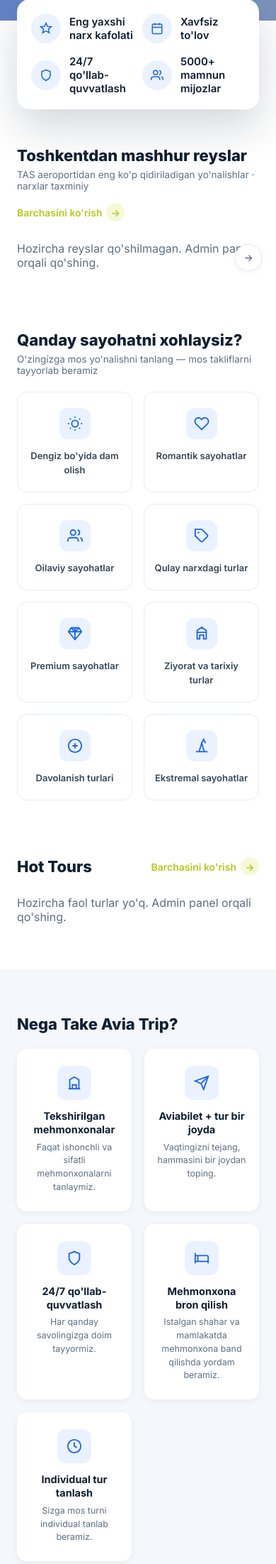
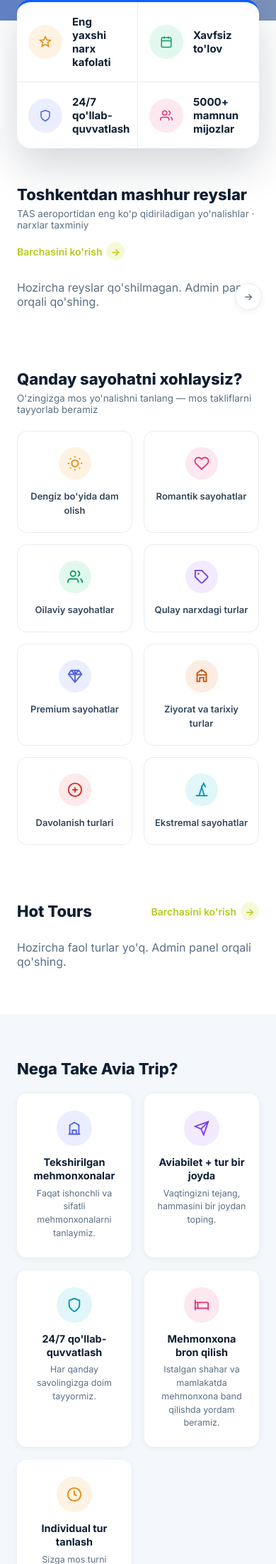
Before and after one commit to ShohzoDev0108/takeavia-project, a Django app: page / in a window 390 px wide. Shown: the part 585-2789 px from the top of the page at 71% size. Run offline with Django 5.2, Linux system fonts and the light colour scheme; data comes from the database, SQL or seed files in the repository; data that the repository does not hold is empty; some libraries are stand-ins or nearby versions; grey boxes are pictures that could not be loaded.

Commit message:
Trust-bar, dam olish va Nega-biz bo'limlariga rangli ikonkalar, Hot Tours to'liq bosiladigan, CTA fon rasmi almashtirildi

```diff
--- a/core/templates/core/index.html
+++ b/core/templates/core/index.html
@@ -144,12 +144,24 @@
   .btn-hero-outline:hover{ background:rgba(255,255,255,.24); transform:translateY(-2px); border-color:rgba(255,255,255,.55);}
 
   /* trust bar — hero pastki chetiga "suzib turgan" karta sifatida, yuqoriroqqa surilgan va kattalashtirilgan */
-  .trust-bar{ background:transparent; padding:0 0 52px; margin-top:-46px; position:relative; z-index:4;}
-  .trust-card{ background:#fff; border-radius:18px; box-shadow:var(--shadow-lg); padding:28px 34px; max-width:1192px; margin:0 auto;}
-  .trust-list{ display:flex; align-items:center; justify-content:center; gap:38px; flex-wrap:wrap; color:var(--ink-800); font-size:15px; font-weight:600;}
-  .trust-list li{ display:flex; align-items:center; gap:12px;}
-  .trust-list .ic{ width:42px; height:42px; border-radius:50%; background:var(--blue-50); display:flex; align-items:center; justify-content:center; flex-shrink:0;}
-  .trust-list svg{ color:var(--blue-600); flex-shrink:0;}
+  .trust-bar{ background:transparent; padding:0 0 60px; margin-top:-54px; position:relative; z-index:4;}
+  .trust-card{
+    background:#fff; border-radius:20px; box-shadow:var(--shadow-lg); max-width:1192px; margin:0 auto;
+    overflow:hidden; border-top:4px solid var(--brand-blue);
+  }
+  .trust-list{ display:flex; align-items:stretch; justify-content:center; color:var(--ink-800); font-size:15px; font-weight:700; flex-wrap:wrap;}
+  .trust-list li{ display:flex; align-items:center; gap:14px; flex:1; min-width:230px; padding:26px 28px; border-right:1px solid var(--line);}
+  .trust-list li:last-child{ border-right:none;}
+  .trust-list .ic{ width:48px; height:48px; border-radius:50%; display:flex; align-items:center; justify-content:center; flex-shrink:0;}
+  .trust-list svg{ flex-shrink:0;}
+  .ic-amber{ background:#fef3e2; color:#e8890c;}
+  .ic-emerald{ background:#e2f8ef; color:#0d9d63;}
+  .ic-indigo{ background:#eaeeff; color:#4f5fe0;}
+  .ic-rose{ background:#fde8f0; color:#e0347a;}
+  .ic-violet{ background:#f2eafe; color:#7c3aed;}
+  .ic-terra{ background:#fdece1; color:#c2560c;}
+  .ic-red{ background:#fde9e9; color:#dc2626;}
+  .ic-teal{ background:#e0f6f8; color:#0891b2;}
 
   /* ===== Route flow (yo'nalishlar tarmog'i animatsiyasi) — hero foniga singdirilgan ===== */
   .hero-flow{ position:relative; width:100%; margin-top:40px;}
@@ -239,15 +251,15 @@
   .vac-item{ background:#fff; border:1px solid var(--line); border-radius:14px; padding:22px 12px; text-align:center; transition:all .18s ease; cursor:pointer;}
   .vac-item:hover{ border-color:var(--neon-dark); background:rgba(207,224,33,.12); box-shadow:var(--shadow-sm); transform:translateY(-3px);}
   .vac-item .ic{
-    width:44px; height:44px; border-radius:12px; background:var(--blue-50); color:var(--blue-600);
-    display:flex; align-items:center; justify-content:center; margin:0 auto 12px; transition:background .18s ease, color .18s ease;
+    width:46px; height:46px; border-radius:50%;
+    display:flex; align-items:center; justify-content:center; margin:0 auto 12px; transition:transform .18s ease;
   }
-  .vac-item:hover .ic{ background:#fff; color:var(--lime-dark);}
+  .vac-item:hover .ic{ transform:scale(1.1);}
   .vac-item span{ font-size:13px; font-weight:600; color:var(--ink-700); line-height:1.3;}
 
   /* ===== Hot tours ===== */
   .tours-grid{ display:grid; grid-template-columns:repeat(3, 1fr); gap:26px;}
-  .tour-card{ border-radius:16px; overflow:hidden; box-shadow:var(--shadow-sm); transition:transform .2s ease, box-shadow .2s ease;}
+  .tour-card{ display:block; border-radius:16px; overflow:hidden; box-shadow:var(--shadow-sm); transition:transform .2s ease, box-shadow .2s ease;}
   .tour-card:hover{ transform:translateY(-4px); box-shadow:var(--shadow-md);}
   .tour-media{ position:relative; height:420px; overflow:hidden;}
   .tour-media img{ width:100%; height:100%; object-fit:cover; transition:transform .45s ease;}
@@ -263,7 +275,7 @@
   .tour-overlay .tour-dates{ display:flex; align-items:center; gap:6px; font-size:11.5px; color:rgba(255,255,255,.7); margin-top:8px;}
   .tour-foot{ display:flex; align-items:center; justify-content:space-between; margin-top:12px;}
   .tour-price{ font-size:21px; font-weight:800; color:#fff; text-shadow:0 1px 8px rgba(0,0,0,.3);}
-  .tour-cta .btn-primary{ padding:9px 16px; font-size:13px;}
+  .tour-foot .btn-primary{ padding:9px 16px; font-size:13px;}
 
   .carousel-row{ position:relative;}
   .arrow-btn{
@@ -279,9 +291,10 @@
   .why-grid{ display:grid; grid-template-columns:repeat(5,1fr); gap:18px;}
   .why-item{ background:#fff; border-radius:14px; padding:24px 18px; text-align:center; box-shadow:var(--shadow-sm);}
   .why-item .ic{
-    width:48px; height:48px; border-radius:12px; background:var(--blue-50); color:var(--blue-600);
-    display:flex; align-items:center; justify-content:center; margin:0 auto 14px;
+    width:50px; height:50px; border-radius:50%;
+    display:flex; align-items:center; justify-content:center; margin:0 auto 14px; transition:transform .18s ease;
   }
+  .why-item:hover .ic{ transform:scale(1.1);}
   .why-item h4{ font-size:14.5px; font-weight:700; margin-bottom:6px; line-height:1.3;}
   .why-item p{ font-size:12.5px; color:var(--ink-500); line-height:1.5;}
 
@@ -315,7 +328,8 @@
     border-radius:22px; overflow:hidden; position:relative; padding:56px 44px;
     background:
       linear-gradient(100deg, rgba(9,22,41,.92) 10%, rgba(9,22,41,.55) 70%),
-      url('https://images.unsplash.com/photo-1502920917128-1aa500764cbd?auto=format&fit=crop&w=1400&q=80') center/cover;
+      url('https://images.unsplash.com/photo-1759434190960-87511b2a5e5c?auto=format&fit=crop&w=1400&q=80') center/cover;
+    background-color:var(--navy-950);
     display:flex; align-items:center; justify-content:space-between; gap:30px; flex-wrap:wrap;
   }
   .cta h2{ color:#fff; font-size:26px; font-weight:800; max-width:420px;}
@@ -370,8 +384,10 @@
     .hero-cta{ flex-direction:column; align-items:stretch;}
     .btn-hero{ justify-content:center;}
     .trust-bar{ margin-top:-30px; padding-bottom:36px;}
-    .trust-card{ padding:20px;}
-    .trust-list{ display:grid; grid-template-columns:1fr 1fr; justify-content:start; gap:16px 12px; text-align:left;}
+    .trust-list{ display:grid; grid-template-columns:1fr 1fr; justify-content:start; text-align:left;}
+    .trust-list li{ min-width:0; padding:18px 16px; border-right:1px solid var(--line); border-bottom:1px solid var(--line);}
+    .trust-list li:nth-child(2n){ border-right:none;}
+    .trust-list li:nth-last-child(-n+2){ border-bottom:none;}
     .vac-grid{ grid-template-columns:repeat(2,1fr);}
     .why-grid{ grid-template-columns:1fr 1fr;}
     .foot-grid{ grid-template-columns:1fr;}
@@ -501,10 +517,10 @@
   <div class="wrap">
     <div class="trust-card">
       <ul class="trust-list">
-        <li><span class="ic"><svg width="18" height="18" viewBox="0 0 24 24" fill="none" stroke="currentColor" stroke-width="2"><path d="M12 2l2.9 6.3 6.9.6-5.2 4.6 1.6 6.8L12 16.9l-6.2 3.4 1.6-6.8L2.2 8.9l6.9-.6z"/></svg></span> {% trans "Eng yaxshi narx kafolati" %}</li>
-        <li><span class="ic"><svg width="18" height="18" viewBox="0 0 24 24" fill="none" stroke="currentColor" stroke-width="2"><rect x="3" y="4" width="18" height="18" rx="2"/><path d="M16 2v4M8 2v4M3 10h18"/></svg></span> {% trans "Xavfsiz to'lov" %}</li>
-        <li><span class="ic"><svg width="18" height="18" viewBox="0 0 24 24" fill="none" stroke="currentColor" stroke-width="2"><path d="M12 22s8-4 8-10V5l-8-3-8 3v7c0 6 8 10 8 10z"/></svg></span> {% trans "24/7 qo'llab-quvvatlash" %}</li>
-        <li><span class="ic"><svg width="18" height="18" viewBox="0 0 24 24" fill="none" stroke="currentColor" stroke-width="2"><path d="M17 21v-2a4 4 0 0 0-4-4H5a4 4 0 0 0-4 4v2"/><circle cx="9" cy="7" r="4"/><path d="M23 21v-2a4 4 0 0 0-3-3.87M16 3.13a4 4 0 0 1 0 7.75"/></svg></span> {% trans "5000+ mamnun mijozlar" %}</li>
+        <li><span class="ic ic-amber"><svg width="18" height="18" viewBox="0 0 24 24" fill="none" stroke="currentColor" stroke-width="2"><path d="M12 2l2.9 6.3 6.9.6-5.2 4.6 1.6 6.8L12 16.9l-6.2 3.4 1.6-6.8L2.2 8.9l6.9-.6z"/></svg></span> {% trans "Eng yaxshi narx kafolati" %}</li>
+        <li><span class="ic ic-emerald"><svg width="18" height="18" viewBox="0 0 24 24" fill="none" stroke="currentColor" stroke-width="2"><rect x="3" y="4" width="18" height="18" rx="2"/><path d="M16 2v4M8 2v4M3 10h18"/></svg></span> {% trans "Xavfsiz to'lov" %}</li>
+        <li><span class="ic ic-indigo"><svg width="18" height="18" viewBox="0 0 24 24" fill="none" stroke="currentColor" stroke-width="2"><path d="M12 22s8-4 8-10V5l-8-3-8 3v7c0 6 8 10 8 10z"/></svg></span> {% trans "24/7 qo'llab-quvvatlash" %}</li>
+        <li><span class="ic ic-rose"><svg width="18" height="18" viewBox="0 0 24 24" fill="none" stroke="currentColor" stroke-width="2"><path d="M17 21v-2a4 4 0 0 0-4-4H5a4 4 0 0 0-4 4v2"/><circle cx="9" cy="7" r="4"/><path d="M23 21v-2a4 4 0 0 0-3-3.87M16 3.13a4 4 0 0 1 0 7.75"/></svg></span> {% trans "5000+ mamnun mijozlar" %}</li>
       </ul>
     </div>
   </div>
@@ -553,35 +569,35 @@
     </div>
     <div class="vac-grid">
       <div class="vac-item">
-        <div class="ic"><svg width="22" height="22" viewBox="0 0 24 24" fill="none" stroke="currentColor" stroke-width="2"><circle cx="12" cy="12" r="5"/><path d="M12 1v2M12 21v2M4.22 4.22l1.42 1.42M18.36 18.36l1.42 1.42M1 12h2M21 12h2M4.22 19.78l1.42-1.42M18.36 5.64l1.42-1.42"/></svg></div>
+        <div class="ic ic-amber"><svg width="22" height="22" viewBox="0 0 24 24" fill="none" stroke="currentColor" stroke-width="2"><circle cx="12" cy="12" r="5"/><path d="M12 1v2M12 21v2M4.22 4.22l1.42 1.42M18.36 18.36l1.42 1.42M1 12h2M21 12h2M4.22 19.78l1.42-1.42M18.36 5.64l1.42-1.42"/></svg></div>
         <span>{% trans "Dengiz bo'yida dam olish" %}</span>
       </div>
       <div class="vac-item">
-        <div class="ic"><svg width="22" height="22" viewBox="0 0 24 24" fill="none" stroke="currentColor" stroke-width="2"><path d="M20.84 4.61a5.5 5.5 0 0 0-7.78 0L12 5.67l-1.06-1.06a5.5 5.5 0 1 0-7.78 7.78l1.06 1.06L12 21l7.78-7.55 1.06-1.06a5.5 5.5 0 0 0 0-7.78z"/></svg></div>
+        <div class="ic ic-rose"><svg width="22" height="22" viewBox="0 0 24 24" fill="none" stroke="currentColor" stroke-width="2"><path d="M20.84 4.61a5.5 5.5 0 0 0-7.78 0L12 5.67l-1.06-1.06a5.5 5.5 0 1 0-7.78 7.78l1.06 1.06L12 21l7.78-7.55 1.06-1.06a5.5 5.5 0 0 0 0-7.78z"/></svg></div>
         <span>{% trans "Romantik sayohatlar" %}</span>
       </div>
       <div class="vac-item">
-        <div class="ic"><svg width="22" height="22" viewBox="0 0 24 24" fill="none" stroke="currentColor" stroke-width="2"><path d="M17 21v-2a4 4 0 0 0-4-4H5a4 4 0 0 0-4 4v2"/><circle cx="9" cy="7" r="4"/><path d="M23 21v-2a4 4 0 0 0-3-3.87M16 3.13a4 4 0 0 1 0 7.75"/></svg></div>
+        <div class="ic ic-emerald"><svg width="22" height="22" viewBox="0 0 24 24" fill="none" stroke="currentColor" stroke-width="2"><path d="M17 21v-2a4 4 0 0 0-4-4H5a4 4 0 0 0-4 4v2"/><circle cx="9" cy="7" r="4"/><path d="M23 21v-2a4 4 0 0 0-3-3.87M16 3.13a4 4 0 0 1 0 7.75"/></svg></div>
         <span>{% trans "Oilaviy sayohatlar" %}</span>
       </div>
       <div class="vac-item">
-        <div class="ic"><svg width="22" height="22" viewBox="0 0 24 24" fill="none" stroke="currentColor" stroke-width="2"><path d="M20.59 13.41L13.42 20.58a2 2 0 0 1-2.83 0L2 12V2h10l8.59 8.59a2 2 0 0 1 0 2.82z"/><circle cx="7" cy="7" r="1.4" fill="currentColor" stroke="none"/></svg></div>
+        <div class="ic ic-violet"><svg width="22" height="22" viewBox="0 0 24 24" fill="none" stroke="currentColor" stroke-width="2"><path d="M20.59 13.41L13.42 20.58a2 2 0 0 1-2.83 0L2 12V2h10l8.59 8.59a2 2 0 0 1 0 2.82z"/><circle cx="7" cy="7" r="1.4" fill="currentColor" stroke="none"/></svg></div>
         <span>{% trans "Qulay narxdagi turlar" %}</span>
       </div>
       <div class="vac-item">
-        <div class="ic"><svg width="22" height="22" viewBox="0 0 24 24" fill="none" stroke="currentColor" stroke-width="2"><path d="M6 3h12l4 6-10 12L2 9z"/><path d="M2 9h20M12 3v18M6 3l6 6 6-6"/></svg></div>
+        <div class="ic ic-indigo"><svg width="22" height="22" viewBox="0 0 24 24" fill="none" stroke="currentColor" stroke-width="2"><path d="M6 3h12l4 6-10 12L2 9z"/><path d="M2 9h20M12 3v18M6 3l6 6 6-6"/></svg></div>
         <span>{% trans "Premium sayohatlar" %}</span>
       </div>
       <div class="vac-item">
-        <div class="ic"><svg width="22" height="22" viewBox="0 0 24 24" fill="none" stroke="currentColor" stroke-width="2"><path d="M12 2l7 5v3H5V7z"/><path d="M5 10v10h4v-6h6v6h4V10"/><path d="M12 2v3"/></svg></div>
+        <div class="ic ic-terra"><svg width="22" height="22" viewBox="0 0 24 24" fill="none" stroke="currentColor" stroke-width="2"><path d="M12 2l7 5v3H5V7z"/><path d="M5 10v10h4v-6h6v6h4V10"/><path d="M12 2v3"/></svg></div>
         <span>{% trans "Ziyorat va tarixiy turlar" %}</span>
       </div>
       <div class="vac-item">
-        <div class="ic"><svg width="22" height="22" viewBox="0 0 24 24" fill="none" stroke="currentColor" stroke-width="2"><circle cx="12" cy="12" r="10"/><path d="M12 8v8M8 12h8"/></svg></div>
+        <div class="ic ic-red"><svg width="22" height="22" viewBox="0 0 24 24" fill="none" stroke="currentColor" stroke-width="2"><circle cx="12" cy="12" r="10"/><path d="M12 8v8M8 12h8"/></svg></div>
         <span>{% trans "Davolanish turlari" %}</span>
       </div>
       <div class="vac-item">
-        <div class="ic"><svg width="22" height="22" viewBox="0 0 24 24" fill="none" stroke="currentColor" stroke-width="2"><path d="M8 21l4-13 4 13"/><path d="M3 21h18"/><path d="M12 8l3-6 3 6"/></svg></div>
+        <div class="ic ic-teal"><svg width="22" height="22" viewBox="0 0 24 24" fill="none" stroke="currentColor" stroke-width="2"><path d="M8 21l4-13 4 13"/><path d="M3 21h18"/><path d="M12 8l3-6 3 6"/></svg></div>
         <span>{% trans "Ekstremal sayohatlar" %}</span>
       </div>
     </div>
@@ -597,7 +613,7 @@
     </div>
     <div class="tours-grid">
         {% for t in tours %}
-        <div class="tour-card">
+        <a class="tour-card" href="{% url 'core:tour_detail' t.pk %}">
           <div class="tour-media">
             <img src="{{ t.image_src }}" alt="{{ t.title|dbtr }}" width="400" height="420" loading="lazy" decoding="async">
             <div class="tour-rating">&#9733; <span>{{ t.rating }}</span></div>
@@ -615,11 +631,11 @@
               </div>
               <div class="tour-foot">
                 <div class="tour-price">${{ t.price }}</div>
-                <div class="tour-cta"><a class="btn btn-primary" href="{% url 'core:tour_detail' t.pk %}">{% trans "Batafsil" %}</a></div>
+                <span class="btn btn-primary">{% trans "Batafsil" %}</span>
               </div>
             </div>
           </div>
-        </div>
+        </a>
         {% empty %}
         <p style="color:var(--ink-500);">{% trans "Hozircha faol turlar yo'q. Admin panel orqali qo'shing." %}</p>
         {% endfor %}
@@ -633,27 +649,27 @@
     <div class="section-head" style="margin-bottom:22px;"><h2>{% trans "Nega Take Avia Trip?" %}</h2></div>
     <div class="why-grid">
       <div class="why-item">
-        <div class="ic"><svg width="22" height="22" viewBox="0 0 24 24" fill="none" stroke="currentColor" stroke-width="2"><path d="M3 21h18M5 21V7l7-4 7 4v14M9 21v-6h6v6"/></svg></div>
+        <div class="ic ic-indigo"><svg width="22" height="22" viewBox="0 0 24 24" fill="none" stroke="currentColor" stroke-width="2"><path d="M3 21h18M5 21V7l7-4 7 4v14M9 21v-6h6v6"/></svg></div>
         <h4>{% trans "Tekshirilgan mehmonxonalar" %}</h4>
         <p>{% trans "Faqat ishonchli va sifatli mehmonxonalarni tanlaymiz." %}</p>
       </div>
       <div class="why-item">
-        <div class="ic"><svg width="22" height="22" viewBox="0 0 24 24" fill="none" stroke="currentColor" stroke-width="2"><path d="M22 2L11 13"/><path d="M22 2l-7 20-4-9-9-4 20-7z"/></svg></div>
+        <div class="ic ic-violet"><svg width="22" height="22" viewBox="0 0 24 24" fill="none" stroke="currentColor" stroke-width="2"><path d="M22 2L11 13"/><path d="M22 2l-7 20-4-9-9-4 20-7z"/></svg></div>
         <h4>{% trans "Aviabilet + tur bir joyda" %}</h4>
         <p>{% trans "Vaqtingizni tejang, hammasini bir joydan toping." %}</p>
       </div>
       <div class="why-item">
-        <div class="ic"><svg width="22" height="22" viewBox="0 0 24 24" fill="none" stroke="currentColor" stroke-width="2"><path d="M12 22s8-4 8-10V5l-8-3-8 3v7c0 6 8 10 8 10z"/></svg></div>
+        <div class="ic ic-teal"><svg width="22" height="22" viewBox="0 0 24 24" fill="none" stroke="currentColor" stroke-width="2"><path d="M12 22s8-4 8-10V5l-8-3-8 3v7c0 6 8 10 8 10z"/></svg></div>
         <h4>{% trans "24/7 qo'llab-quvvatlash" %}</h4>
         <p>{% trans "Har qanday savolingizga doim tayyormiz." %}</p>
       </div>
       <div class="why-item">
-        <div class="ic"><svg width="22" height="22" viewBox="0 0 24 24" fill="none" stroke="currentColor" stroke-width="2"><path d="M2 4v16"/><path d="M2 8h18a2 2 0 0 1 2 2v10"/><path d="M2 17h20"/><path d="M6 8v9"/></svg></div>
+        <div class="ic ic-rose"><svg width="22" height="22" viewBox="0 0 24 24" fill="none" stroke="currentColor" stroke-width="2"><path d="M2 4v16"/><path d="M2 8h18a2 2 0 0 1 2 2v10"/><path d="M2 17h20"/><path d="M6 8v9"/></svg></div>
         <h4 id="mehmonxona">{% trans "Mehmonxona bron qilish" %}</h4>
         <p>{% trans "Istalgan shahar va mamlakatda mehmonxona band qilishda yordam beramiz." %}</p>
       </div>
       <div class="why-item">
-        <div class="ic"><svg width="22" height="22" viewBox="0 0 24 24" fill="none" stroke="currentColor" stroke-width="2"><circle cx="12" cy="12" r="10"/><path d="M12 6v6l4 2"/></svg></div>
+        <div class="ic ic-amber"><svg width="22" height="22" viewBox="0 0 24 24" fill="none" stroke="currentColor" stroke-width="2"><circle cx="12" cy="12" r="10"/><path d="M12 6v6l4 2"/></svg></div>
         <h4>{% trans "Individual tur tanlash" %}</h4>
         <p>{% trans "Sizga mos turni individual tanlab beramiz." %}</p>
       </div>
```
